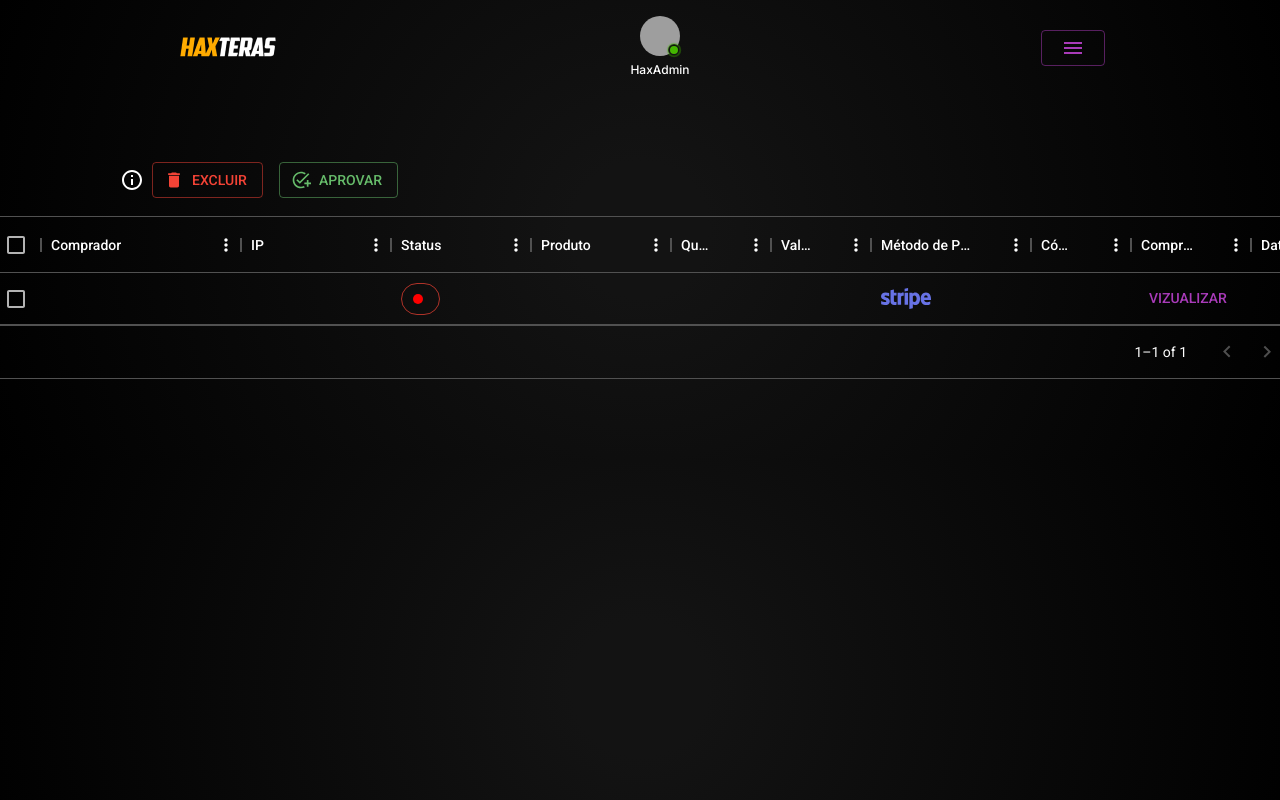
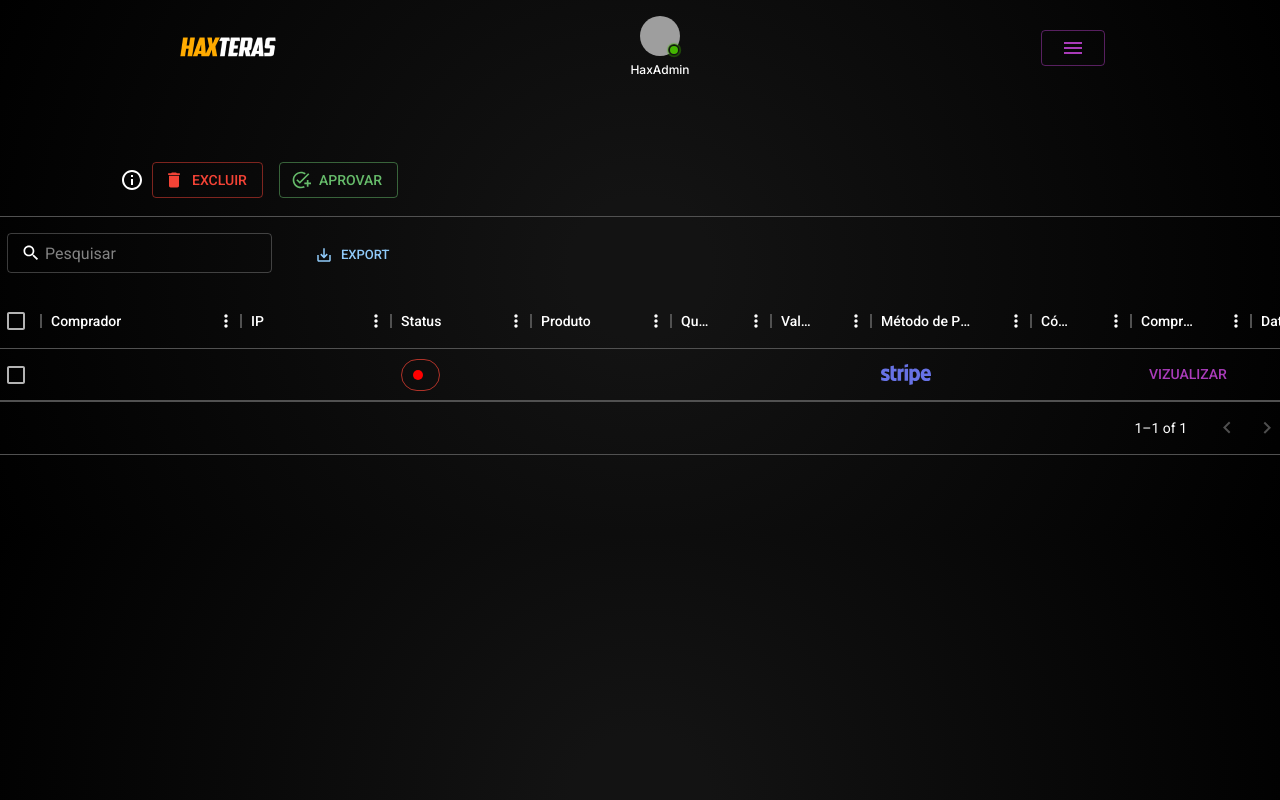
Before and after one commit to ruyteer/dashboard, a Next.js app: page /pedidos in a window 1280 px wide. Built offline with nearby package versions, Linux system fonts and the light colour scheme; no server answers; grey boxes are pictures that could not be loaded.

Commit message:
add quick filter

```diff
--- /dev/null
+++ b/src/components/GridSearchToolbar.jsx
@@ -0,0 +1,28 @@
+const { Box } = require("@mui/material");
+const {
+  GridToolbarQuickFilter,
+  GridToolbarExport,
+  GridToolbarExportContainer,
+} = require("@mui/x-data-grid");
+
+export default function QuickSearchToolbar() {
+  return (
+    <Box
+      sx={{
+        p: 2,
+        display: "flex",
+        justifyContent: "left",
+        gap: 5,
+      }}
+    >
+      <GridToolbarQuickFilter
+        color="secondary"
+        variant="outlined"
+        placeholder="Pesquisar"
+        size="small"
+      />
+
+      <GridToolbarExport />
+    </Box>
+  );
+}
--- a/src/components/OrderDataGrid.jsx
+++ b/src/components/OrderDataGrid.jsx
@@ -3,8 +3,9 @@
 import { useMetrics } from "@/context/MetricsContext";
 import { orderColumns } from "@/data/dataGridConfig";
 import { Box } from "@mui/material";
-import { DataGrid } from "@mui/x-data-grid";
+import { DataGrid, GridToolbar } from "@mui/x-data-grid";
 import { useEffect } from "react";
+import QuickSearchToolbar from "./GridSearchToolbar";
 
 export default async function OrderDataGrid({ apiRef }) {
   const { orders, updateOrders } = useMetrics();
@@ -29,6 +30,12 @@
               },
             },
           }}
+          slots={{ toolbar: QuickSearchToolbar }}
+          slotProps={{
+            toolbar: {
+              showQuickFilter: true,
+            },
+          }}
           checkboxSelection
           disableRowSelectionOnClick
           pageSizeOptions={[10]}
```
